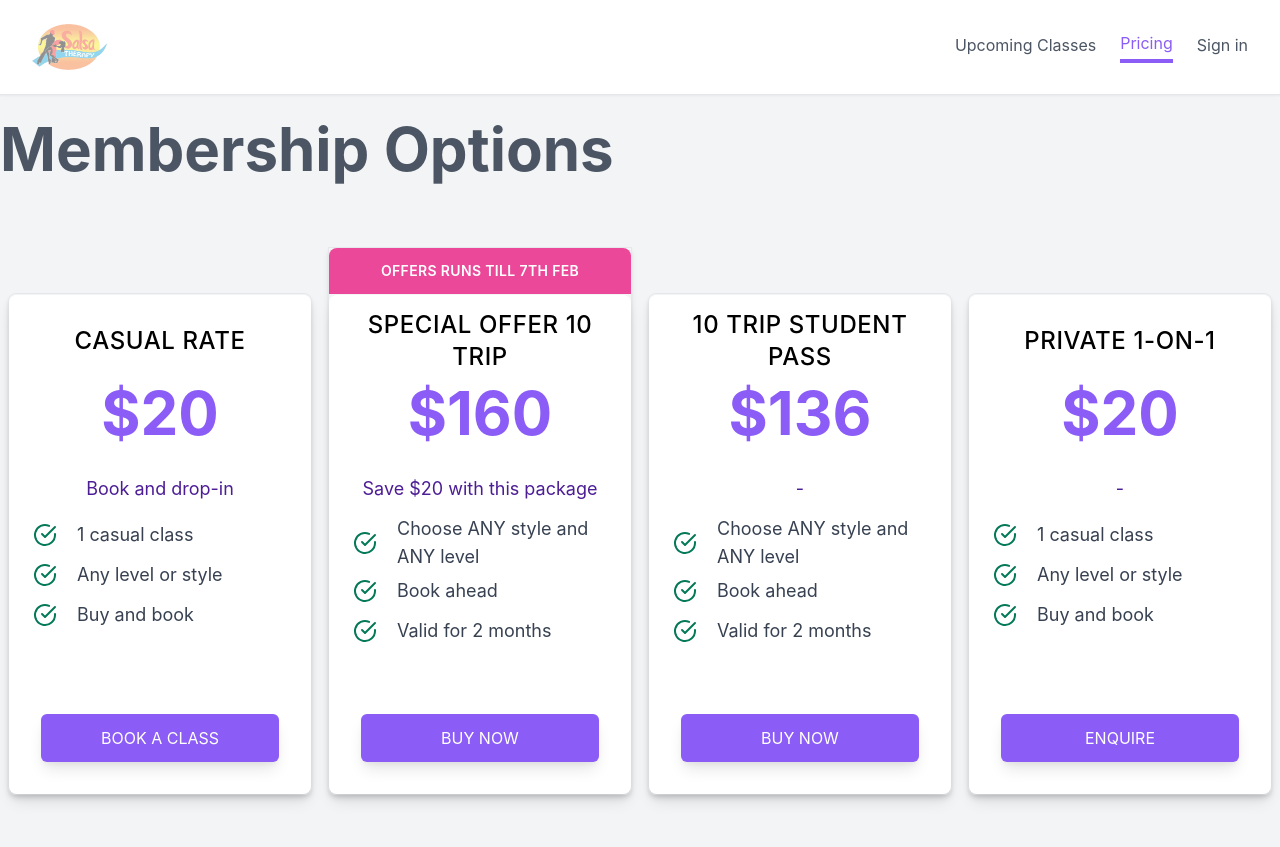
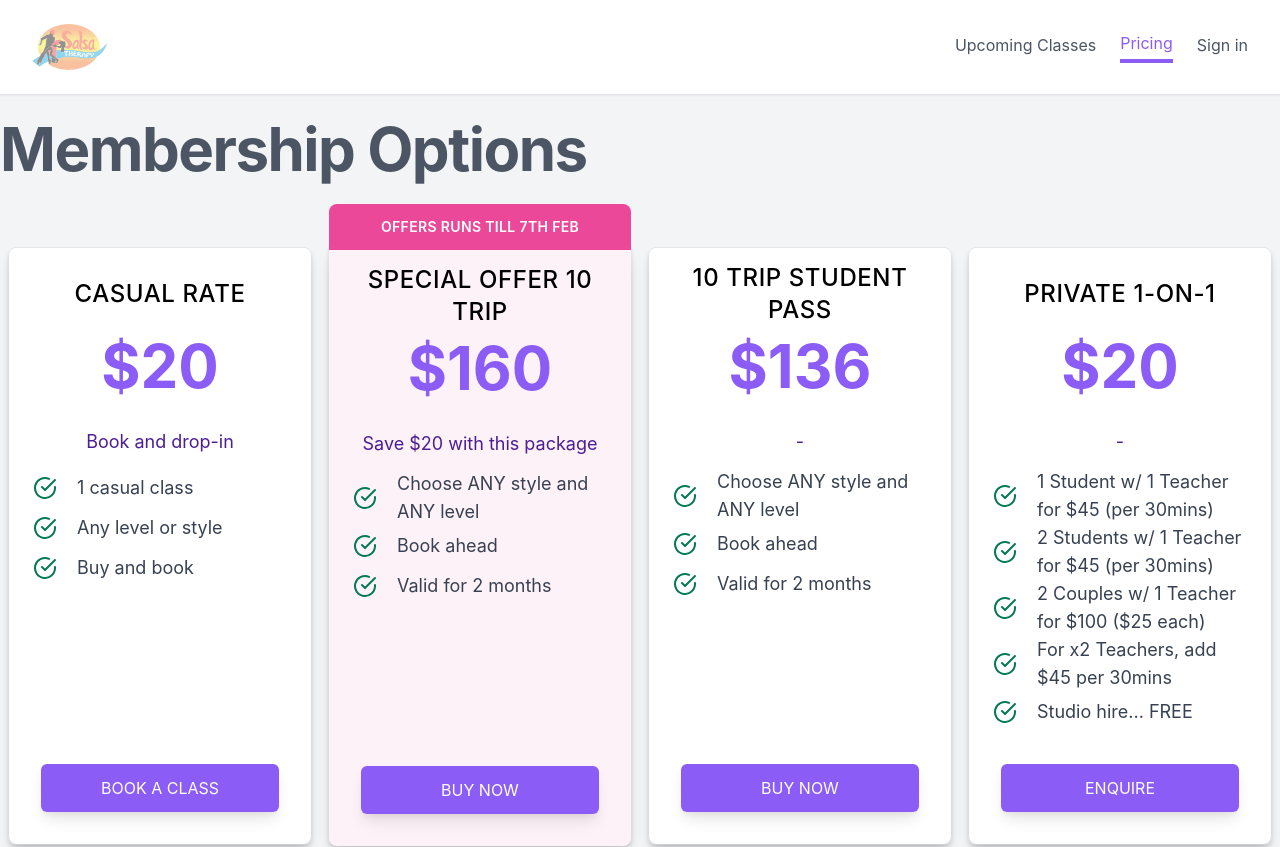
Before and after one commit to malinmalliyawadu/salsa-therapy-booking-system, a Next.js app: page /pricing in a window 1280 px wide. Shown: the top 847 px of the page. Built offline with nearby package versions, Linux system fonts and the light colour scheme; no server answers.

Commit message:
Improve layout of pricing page

```diff
--- a/components/ClassDescriptionHelp.tsx
+++ b/components/ClassDescriptionHelp.tsx
@@ -9,7 +9,7 @@ export const ClassDescriptionHelp = () => {
       exit={{ opacity: 0 }}
       className="p-4 flex-1 rounded-md self-start"
     >
-      <h2 className="font-bold text-6xl mb-2">Hi there 👋</h2>
+      <h2 className="font-bold text-6xl mb-2 tracking-tight">Hi there 👋</h2>
       <p className="text-lg">Welcome to the Salsa Therapy booking system.</p>
 
       <div className="mt-5 bg-purple-200 rounded-lg p-4 flex items-center gap-3">
--- a/components/Footer.tsx
+++ b/components/Footer.tsx
@@ -1,6 +1,6 @@
 export const Footer = () => {
   return (
-    <footer className="bg-gray-600 flex justify-center text-white py-3 text-xs mt-16">
+    <footer className="bg-gray-900 flex justify-center text-white py-3 text-xs mt-16">
       Salsa Therapy {new Date().getFullYear()} &copy;
     </footer>
   );
--- a/components/PriceCard.tsx
+++ b/components/PriceCard.tsx
@@ -50,16 +50,17 @@ export const PriceCard: React.FC<Props> = ({
     <div
       className={`w-11/12 mx-w-sm sm:w-3/5 lg:w-1/3 sm:my-5 my-8 relative transition-all transform hover:scale-105 border border-gray-200 ${
         isMostPopular ? "rounded-b-lg" : "rounded-lg"
-      } mx-2 shadow-md`}
+      } mx-2 shadow-md self-stretch`}
     >
       {isMostPopular && (
-        <div className="text-sm leading-none rounded-t-lg bg-pink-500 text-white font-semibold uppercase py-4 text-center tracking-wide">
+        <div className="text-sm leading-none rounded-t-lg bg-pink-500 text-white font-semibold uppercase py-4 text-center tracking-wide -mt-11">
           Offers Runs till 7th Feb
         </div>
       )}
       <div
-        style={{ minHeight: "500px" }}
-        className="flex flex-col bg-white text-black rounded-lg border-t border-gray-100 shadow-lg overflow-hidden"
+        className={`h-full flex flex-col bg-white text-black rounded-lg border-gray-100 shadow-lg overflow-hidden ${
+          isMostPopular ? "rounded-t-none  bg-pink-50" : ""
+        }`}
       >
         <div className="block text-left text-sm sm:text-md max-w-sm mx-auto mt-2 text-black px-8 lg:px-6">
           <h1 className="flex items-center justify-center text-2xl font-medium uppercase p-3 pb-0 text-center tracking-wide mb-4 h-16">
--- a/pages/pricing.tsx
+++ b/pages/pricing.tsx
@@ -17,10 +17,12 @@ const Pricing: NextPage = () => {
 
   return (
     <div className="my-6">
-      <h1 className="font-bold text-6xl mb-2">Membership Options</h1>
+      <h1 className="font-bold text-6xl mb-2 tracking-tight">
+        Membership Options
+      </h1>
 
       <div className="max-w-full mx-auto my-12">
-        <div className="relative block flex flex-col md:flex-row items-end">
+        <div className="relative block flex flex-col md:flex-row items-start">
           <PriceCard
             name={"Casual rate"}
             description={"Book and drop-in"}
@@ -108,7 +110,13 @@ const Pricing: NextPage = () => {
             name={"Private 1-on-1"}
             description={"-"}
             price={20}
-            points={["1 casual class", "Any level or style", "Buy and book"]}
+            points={[
+              "1 Student w/ 1 Teacher for $45 (per 30mins)",
+              "2 Students w/ 1 Teacher for $45 (per 30mins)",
+              "2 Couples w/ 1 Teacher for $100 ($25 each)",
+              "For x2 Teachers, add $45 per 30mins",
+              "Studio hire... FREE",
+            ]}
             callToAction={
               <ButtonLink href="mailto:" className="block">
                 ENQUIRE
```
